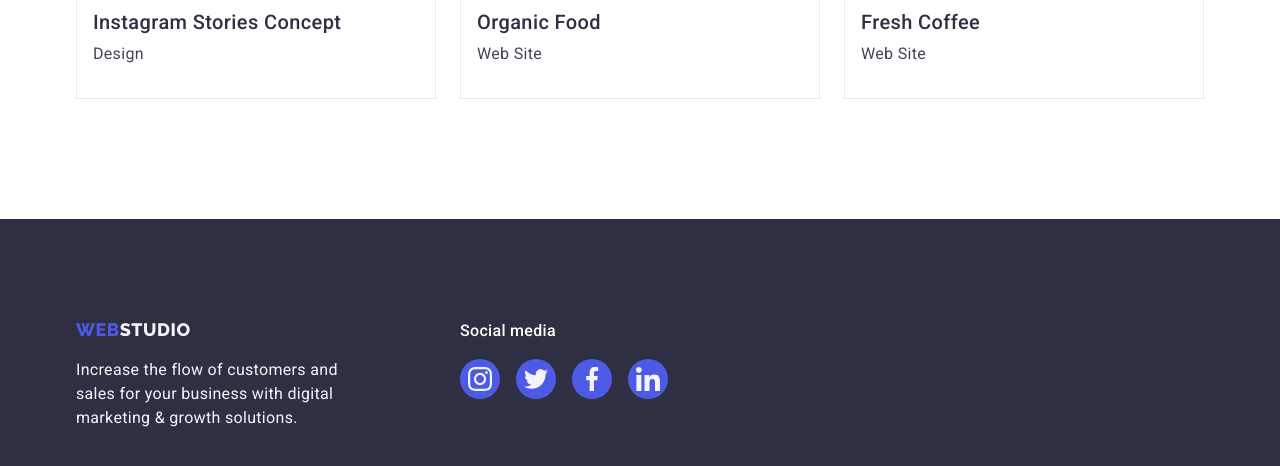
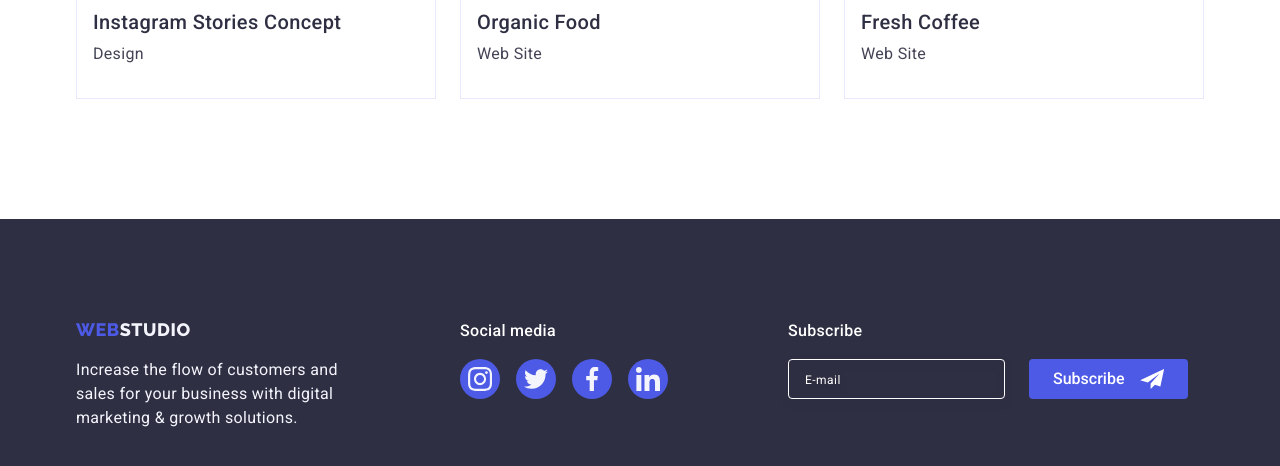
Before and after one commit to Svatosik/goit-markup-hw-06, a plain HTML site: page portfolio.html in a window 1280 px wide. Shown: the part 1551-2017 px from the top of the page. Drawn offline with nearby package versions, Linux system fonts and the light colour scheme.

Commit message:
Update portfolio.html

```diff
--- a/portfolio.html
+++ b/portfolio.html
@@ -389,6 +389,27 @@
             </li>
           </ul>
         </div>
+        <form class="footer-form">
+          <p class="footer-title">Subscribe</p>
+          <div class="footer-form-contaner">
+            <input
+              type="text"
+              placeholder="E-mail"
+              name="email"
+              class="footer-input input"
+              required
+            />
+            <button
+              class="footer-btn"
+              type="submit"
+            >
+              Subscribe
+              <svg class="footer-btn-svg">
+                <use href="./images/icons.svg#icon-sub"></use>
+              </svg>
+            </button>
+          </div>
+        </form>
       </div>
     </footer>
   </body>
```
